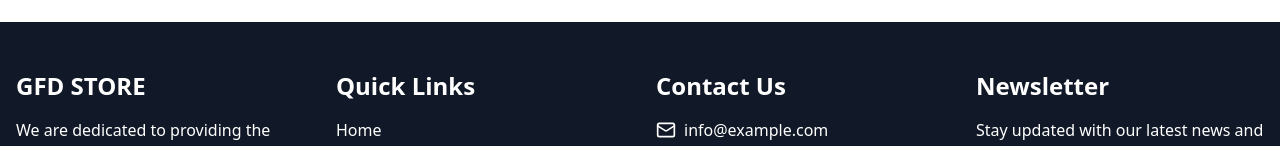
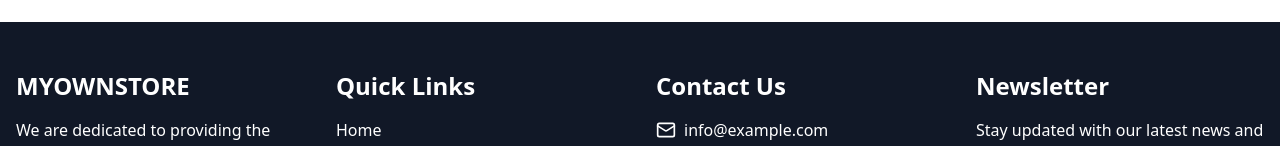
Before and after one commit to jaykishan001/gfdstore, a Next.js app: page / in a window 1280 px wide. Shown: the part 1084-1230 px from the top of the page. Built offline with nearby package versions, Linux system fonts and the light colour scheme.

Commit message:
Refactor Footer component for improved structure and readability

```diff
--- a/src/components/Footer.jsx
+++ b/src/components/Footer.jsx
@@ -1,8 +1,16 @@
-"use client"
-import Link from "next/link"
-import { Facebook, Twitter, Instagram, Linkedin, Mail, Phone, MapPin } from "lucide-react"
-import { Input } from "@/components/ui/input"
-import { Button } from "@/components/ui/button"
+"use client";
+import { Button } from "@/components/ui/button";
+import { Input } from "@/components/ui/input";
+import {
+  Facebook,
+  Instagram,
+  Linkedin,
+  Mail,
+  MapPin,
+  Phone,
+  Twitter,
+} from "lucide-react";
+import Link from "next/link";
 
 const Footer = () => {
   return (
@@ -11,8 +19,11 @@ const Footer = () => {
         <div className="grid grid-cols-1 md:grid-cols-2 lg:grid-cols-4 gap-8">
           {/* Company Info */}
           <div>
-            <h2 className="text-2xl font-bold mb-4">GFD STORE</h2>
-            <p className="mb-4">We are dedicated to providing the best products and services to our customers.</p>
+            <h2 className="text-2xl font-bold mb-4">MYOWNSTORE</h2>
+            <p className="mb-4">
+              We are dedicated to providing the best products and services to
+              our customers.
+            </p>
             <div className="flex space-x-4">
               <Link href="#" className="hover:text-blue-400">
                 <Facebook size={24} />
@@ -62,7 +73,10 @@ const Footer = () => {
             <ul className="space-y-2">
               <li className="flex items-center">
                 <Mail size={20} className="mr-2" />
-                <Link href="mailto:info@example.com" className="hover:text-blue-400">
+                <Link
+                  href="mailto:info@example.com"
+                  className="hover:text-blue-400"
+                >
                   info@example.com
                 </Link>
               </li>
@@ -82,9 +96,18 @@ const Footer = () => {
           {/* Newsletter Signup */}
           <div>
             <h2 className="text-2xl font-bold mb-4">Newsletter</h2>
-            <p className="mb-4">Stay updated with our latest news and offers.</p>
-            <form onSubmit={(e) => e.preventDefault()} className="flex flex-col space-y-2">
-              <Input type="email" placeholder="Enter your email" className="bg-gray-800 text-white border-gray-700" />
+            <p className="mb-4">
+              Stay updated with our latest news and offers.
+            </p>
+            <form
+              onSubmit={(e) => e.preventDefault()}
+              className="flex flex-col space-y-2"
+            >
+              <Input
+                type="email"
+                placeholder="Enter your email"
+                className="bg-gray-800 text-white border-gray-700"
+              />
               <Button type="submit" className="bg-blue-600 hover:bg-blue-700">
                 Subscribe
               </Button>
@@ -94,11 +117,14 @@ const Footer = () => {
 
         {/* Copyright */}
         <div className="mt-8 pt-8 border-t border-gray-800 text-center">
-          <p>&copy; {new Date().getFullYear()} Your Company Name. All rights reserved.</p>
+          <p>
+            &copy; {new Date().getFullYear()} Your Company Name. All rights
+            reserved.
+          </p>
         </div>
       </div>
     </footer>
-  )
-}
+  );
+};
 
-export default Footer
+export default Footer;
```
